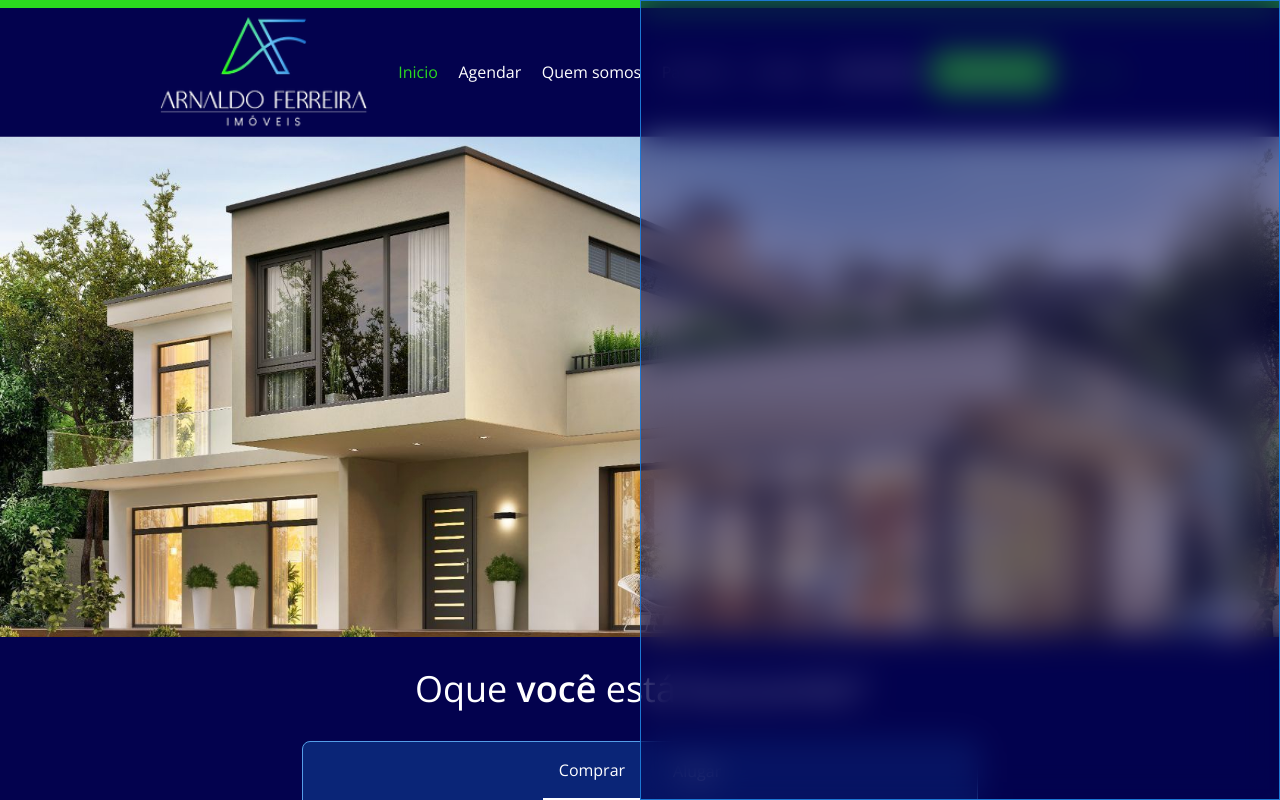
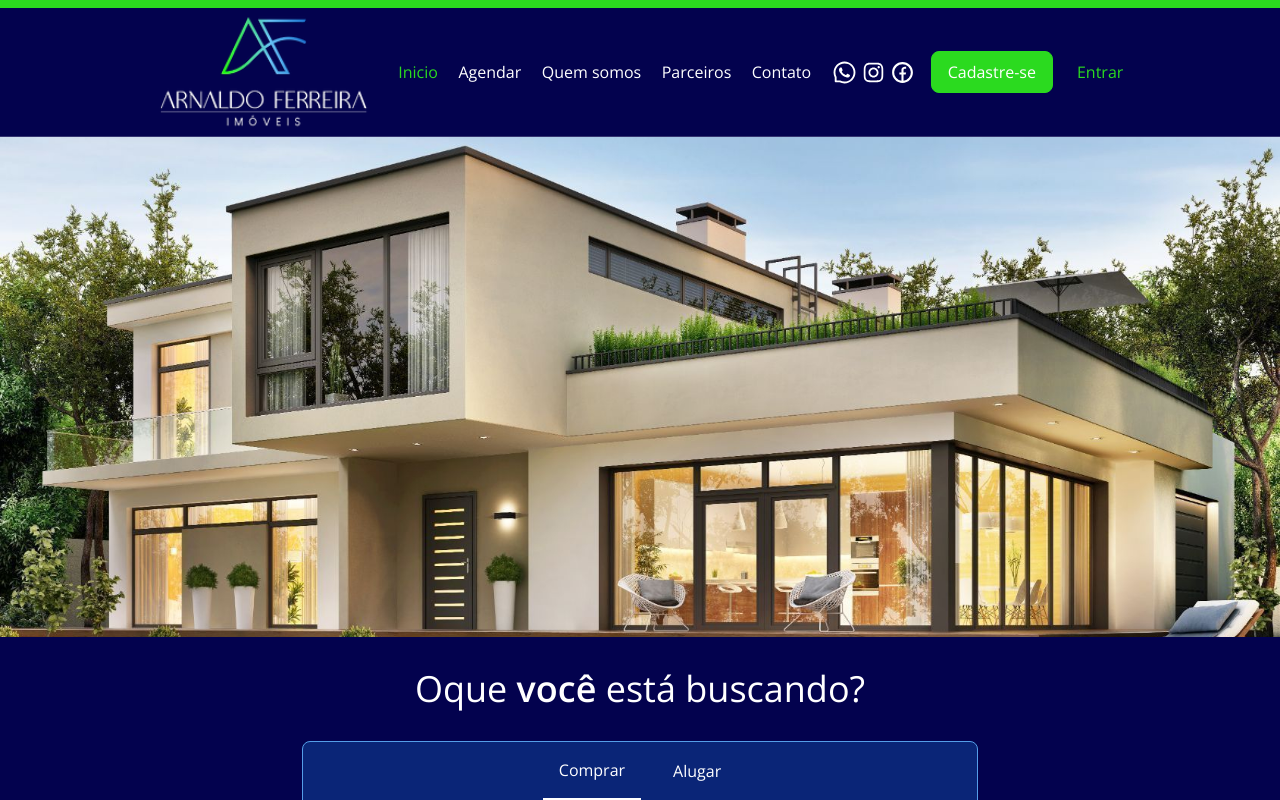
Before and after one commit to Advanzzzze/imob-arnaldo-f, a Next.js app: page / in a window 1280 px wide. Shown: the top 800 px of the page. Built offline with nearby package versions, Linux system fonts and the light colour scheme.

Commit message:
fix: navbar

```diff
--- a/app/components/Navbar.js
+++ b/app/components/Navbar.js
@@ -170,7 +170,7 @@ function Navbar() {
                 </div>
             </div>
             <div
-                className={`fixed bg-primary-color-300/50 backdrop-blur-lg top-0 right-0 bottom-0 left-1/2 z-20 transition border border-secondary-color-300 ${
+                className={`fixed sm:hidden bg-primary-color-300/50 backdrop-blur-lg top-0 right-0 bottom-0 left-1/2 z-20 transition border border-secondary-color-300 ${
                     menuIsOpen ? 'translate-x-0' : 'max-sm:translate-x-full'
                 }`}
             ></div>
```
